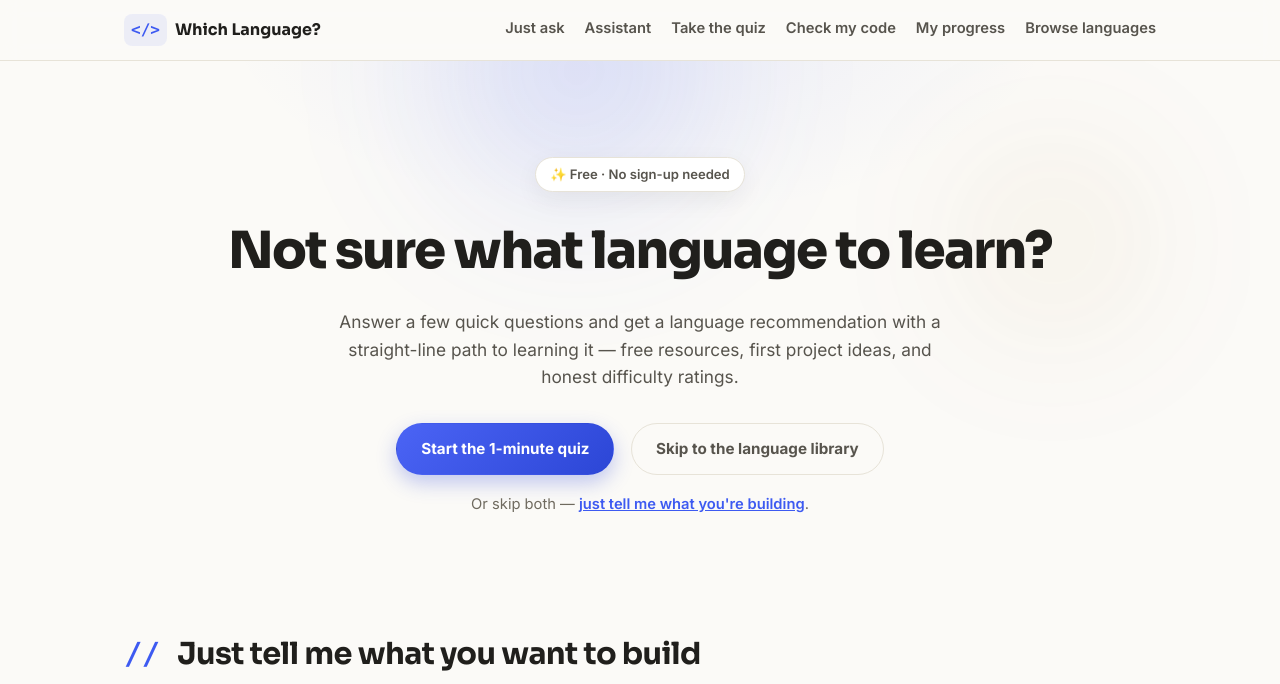
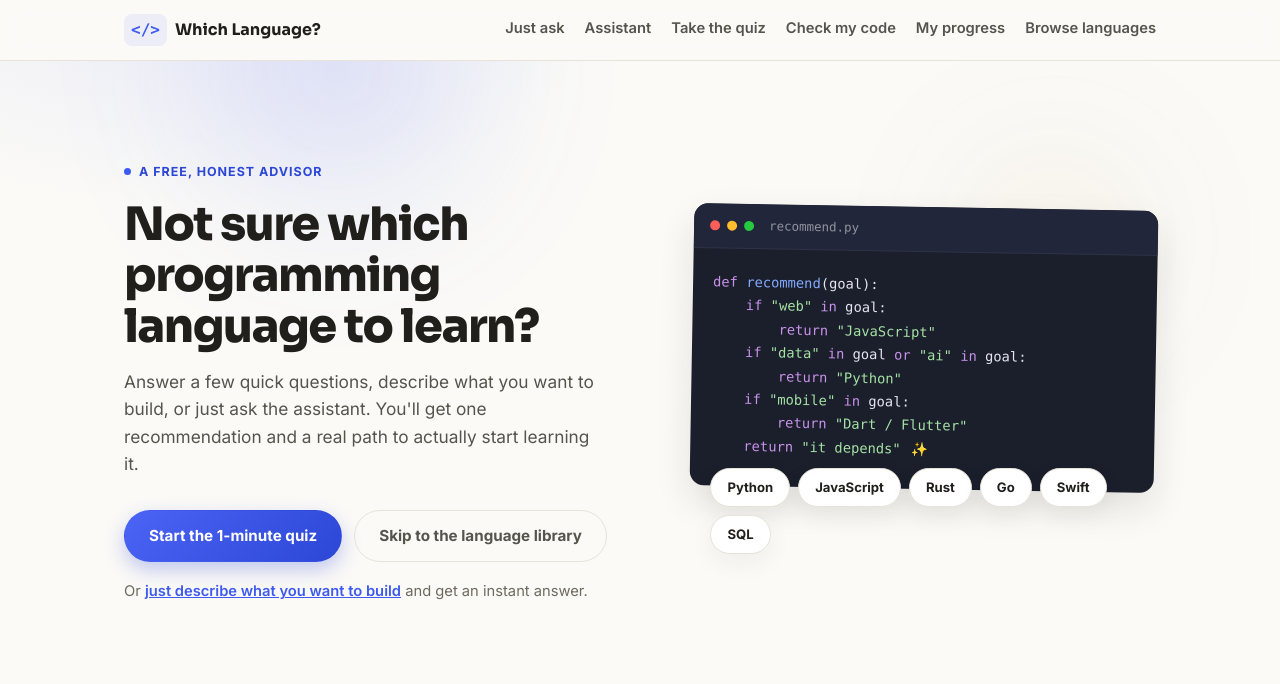
Before and after one commit to Eesa7853/which-language-website, a website: page language-advisor/index.html in a window 1280 px wide. Shown: the top 684 px of the page. Drawn offline with Linux system fonts and the light colour scheme.

Commit message:
Redesign hero as two-column layout with code-editor illustration

```diff
--- a/language-advisor/index.html
+++ b/language-advisor/index.html
@@ -33,13 +33,38 @@
 <main>
 
   <section class="hero">
-    <div class="wrap">
-      <span class="hero-badge">✨ Free &middot; No sign-up needed</span>
-      <h1>Not sure what language to learn?</h1>
-      <p class="lede">Answer a few quick questions and get a language recommendation with a straight-line path to learning it — free resources, first project ideas, and honest difficulty ratings.</p>
-      <a class="btn btn-primary" href="#quiz">Start the 1-minute quiz</a>
-      <a class="btn btn-ghost" href="#library">Skip to the language library</a>
-      <p class="hero-alt">Or skip both — <a href="#ask">just tell me what you're building</a>.</p>
+    <div class="wrap hero-grid">
+      <div class="hero-content">
+        <span class="hero-eyebrow"><span class="hero-eyebrow-dot"></span>A free, honest advisor</span>
+        <h1>Not sure which programming language to learn?</h1>
+        <p class="lede">Answer a few quick questions, describe what you want to build, or just ask the assistant. You'll get one recommendation and a real path to actually start learning it.</p>
+        <div class="hero-btn-row">
+          <a class="btn btn-primary" href="#quiz">Start the 1-minute quiz</a>
+          <a class="btn btn-ghost" href="#library">Skip to the language library</a>
+        </div>
+        <p class="hero-alt">Or <a href="#ask">just describe what you want to build</a> and get an instant answer.</p>
+      </div>
+      <div class="hero-illustration">
+        <div class="code-window">
+          <div class="code-window-head">
+            <span class="code-dot code-dot-red"></span>
+            <span class="code-dot code-dot-yellow"></span>
+            <span class="code-dot code-dot-green"></span>
+            <span class="code-window-file">recommend.py</span>
+          </div>
+          <pre class="code-window-body"><span class="code-kw">def</span> <span class="code-fn">recommend</span>(goal):
+    <span class="code-kw">if</span> <span class="code-str">"web"</span> <span class="code-kw">in</span> goal:
+        <span class="code-kw">return</span> <span class="code-str">"JavaScript"</span>
+    <span class="code-kw">if</span> <span class="code-str">"data"</span> <span class="code-kw">in</span> goal <span class="code-kw">or</span> <span class="code-str">"ai"</span> <span class="code-kw">in</span> goal:
+        <span class="code-kw">return</span> <span class="code-str">"Python"</span>
+    <span class="code-kw">if</span> <span class="code-str">"mobile"</span> <span class="code-kw">in</span> goal:
+        <span class="code-kw">return</span> <span class="code-str">"Dart / Flutter"</span>
+    <span class="code-kw">return</span> <span class="code-str">"it depends"</span> <span class="code-emoji">✨</span></pre>
+        </div>
+        <div class="code-window-pills">
+          <span>Python</span><span>JavaScript</span><span>Rust</span><span>Go</span><span>Swift</span><span>SQL</span>
+        </div>
+      </div>
     </div>
   </section>
 
--- a/language-advisor/style.css
+++ b/language-advisor/style.css
@@ -130,10 +130,9 @@ a:focus-visible, button:focus-visible, input:focus-visible, select:focus-visible
 .hero {
   position: relative;
   overflow: hidden;
-  padding: 96px 0 68px;
-  text-align: center;
+  padding: 96px 0 88px;
   background:
-    radial-gradient(600px 300px at 50% -10%, var(--accent-soft), transparent 70%);
+    radial-gradient(600px 300px at 15% -10%, var(--accent-soft), transparent 70%);
 }
 .hero::before,
 .hero::after {
@@ -149,8 +148,7 @@ a:focus-visible, button:focus-visible, input:focus-visible, select:focus-visible
   width: 420px;
   height: 420px;
   top: -200px;
-  left: 50%;
-  transform: translateX(-65%);
+  left: 10%;
   background: radial-gradient(circle, rgba(61, 90, 241, 0.32), transparent 70%);
 }
 .hero::after {
@@ -161,30 +159,47 @@ a:focus-visible, button:focus-visible, input:focus-visible, select:focus-visible
   background: radial-gradient(circle, rgba(163, 102, 10, 0.16), transparent 70%);
 }
 .hero .wrap { position: relative; z-index: 1; }
-.hero-badge {
-  display: inline-block;
+
+.hero-grid {
+  display: grid;
+  grid-template-columns: 1.05fr 0.95fr;
+  gap: 56px;
+  align-items: center;
+}
+.hero-content { text-align: left; }
+
+.hero-eyebrow {
+  display: inline-flex;
+  align-items: center;
+  gap: 8px;
   margin-bottom: 18px;
-  padding: 6px 14px;
-  border-radius: 999px;
-  background: var(--surface);
-  border: 1px solid var(--border);
-  box-shadow: var(--shadow);
-  font-size: 0.82rem;
-  font-weight: 600;
-  color: var(--text-dim);
+  font-size: 0.78rem;
+  font-weight: 800;
+  letter-spacing: 0.08em;
+  text-transform: uppercase;
+  color: var(--accent-strong);
+}
+.hero-eyebrow-dot {
+  width: 7px;
+  height: 7px;
+  border-radius: 50%;
+  background: var(--accent);
 }
 .hero h1 {
-  font-size: clamp(2.1rem, 4.5vw, 3.2rem);
+  font-size: clamp(2.1rem, 3.6vw, 3rem);
   font-weight: 800;
   margin: 0 0 16px;
   letter-spacing: -0.03em;
+  line-height: 1.1;
 }
 .lede {
-  max-width: 620px;
-  margin: 0 auto 32px;
+  max-width: 480px;
+  margin: 0 0 32px;
   color: var(--text-dim);
   font-size: 1.08rem;
 }
+
+.hero-btn-row { display: flex; gap: 12px; flex-wrap: wrap; }
 
 .btn {
   display: inline-block;
@@ -212,6 +227,76 @@ a:focus-visible, button:focus-visible, input:focus-visible, select:focus-visible
   border-color: var(--border);
 }
 .btn-ghost:hover { color: var(--text); border-color: var(--text-faint); background: var(--surface-hover); }
+.hero-btn-row .btn-primary { margin-right: 0; }
+
+/* Hero code-window illustration */
+.hero-illustration { position: relative; }
+.code-window {
+  background: #1b1e2b;
+  border-radius: 14px;
+  box-shadow: var(--shadow-lift);
+  overflow: hidden;
+  transform: rotate(1deg);
+}
+.code-window-head {
+  display: flex;
+  align-items: center;
+  gap: 7px;
+  padding: 12px 16px;
+  background: #22263a;
+  border-bottom: 1px solid rgba(255,255,255,0.06);
+}
+.code-dot { width: 10px; height: 10px; border-radius: 50%; }
+.code-dot-red { background: #ff5f56; }
+.code-dot-yellow { background: #ffbd2e; }
+.code-dot-green { background: #27c93f; }
+.code-window-file {
+  margin-left: 8px;
+  font-family: ui-monospace, SFMono-Regular, Menlo, monospace;
+  font-size: 0.78rem;
+  color: rgba(255,255,255,0.5);
+}
+.code-window-body {
+  margin: 0;
+  padding: 22px 20px 28px;
+  font-family: ui-monospace, SFMono-Regular, Menlo, monospace;
+  font-size: 0.86rem;
+  line-height: 1.7;
+  color: #e3e5f2;
+  overflow-x: auto;
+}
+.code-kw { color: #c792ea; }
+.code-fn { color: #82aaff; }
+.code-str { color: #a5e3a5; }
+.code-emoji { margin-left: 2px; }
+
+.code-window-pills {
+  display: flex;
+  flex-wrap: wrap;
+  gap: 8px;
+  margin: -22px 18px 0;
+  position: relative;
+  z-index: 1;
+}
+.code-window-pills span {
+  background: var(--surface);
+  border: 1px solid var(--border);
+  box-shadow: var(--shadow);
+  border-radius: 999px;
+  padding: 8px 16px;
+  font-size: 0.82rem;
+  font-weight: 700;
+  color: var(--text);
+}
+
+@media (max-width: 860px) {
+  .hero-grid { grid-template-columns: 1fr; gap: 40px; }
+  .hero-content { text-align: center; }
+  .lede { margin-left: auto; margin-right: auto; }
+  .hero-btn-row { justify-content: center; }
+  .hero-eyebrow { justify-content: center; }
+  .code-window { transform: none; }
+}
 .btn-small { padding: 7px 14px; font-size: 0.82rem; }
 
 /* Cards */
```
